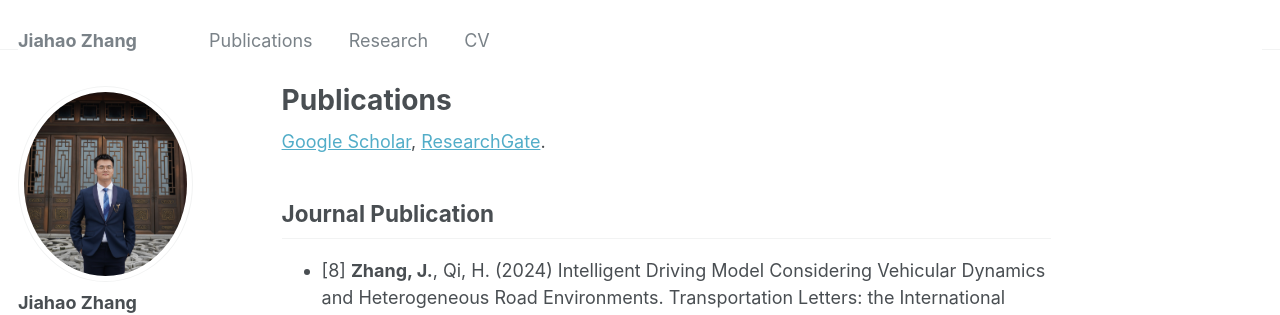
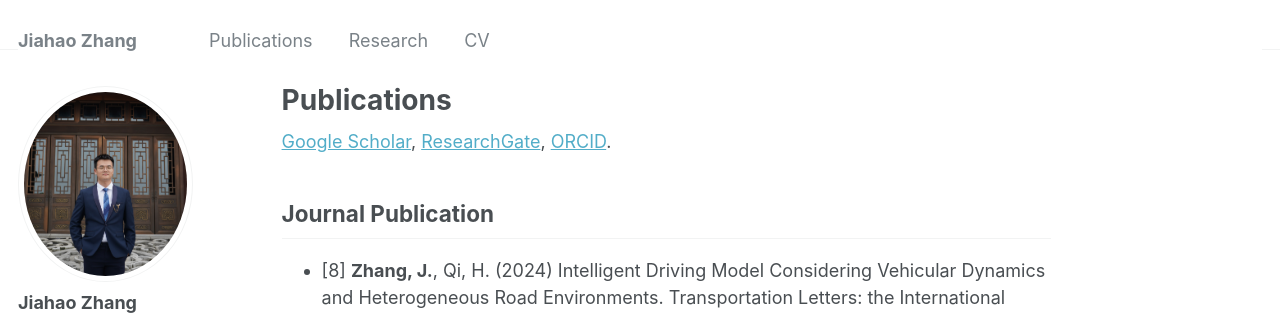
Before and after one commit to zhangjiahao2024/zhangjiahao2024.github.io, a Jekyll site: the page built from _pages/publications.md, in a window 1280 px wide and 900 px high. Shown: the top 315 px of the window. Built offline with Jekyll 4.4.1, drawn with Linux system fonts in a browser that asks for light colours; some web fonts are replaced.

Commit message:
Update publications.md

```diff
--- a/_pages/publications.md
+++ b/_pages/publications.md
@@ -14,7 +14,7 @@ author_profile: true
   {% include archive-single.html %}
 {% endfor %} -->
 
-[Google Scholar](https://scholar.google.com/citations?user=TAb6ScIAAAAJ&hl=en), [ResearchGate](https://www.researchgate.net/profile/Jiahao-Zhang-15).
+[Google Scholar](https://scholar.google.com/citations?user=TAb6ScIAAAAJ&hl=en), [ResearchGate](https://www.researchgate.net/profile/Jiahao-Zhang-15), [ORCID](https://orcid.org/my-orcid?orcid=0000-0003-4789-5473).
 
 
 Journal Publication
```
